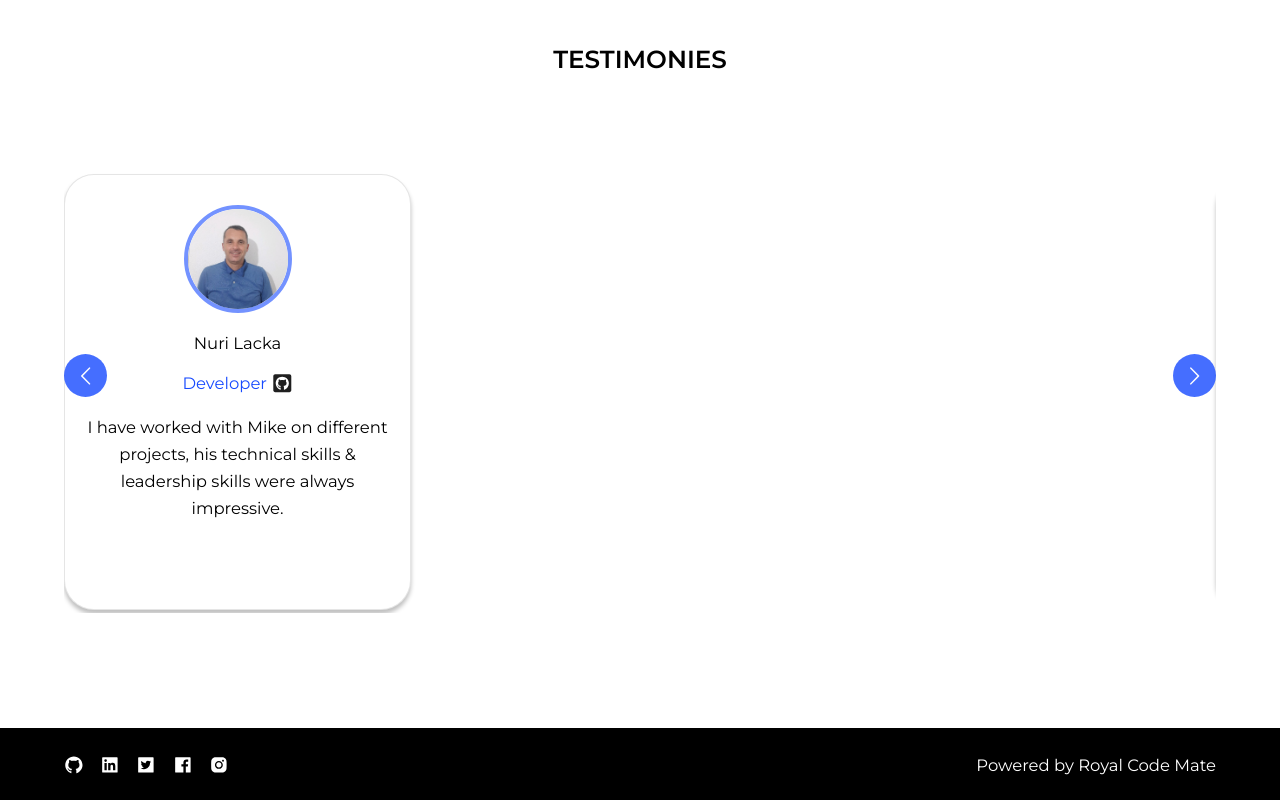
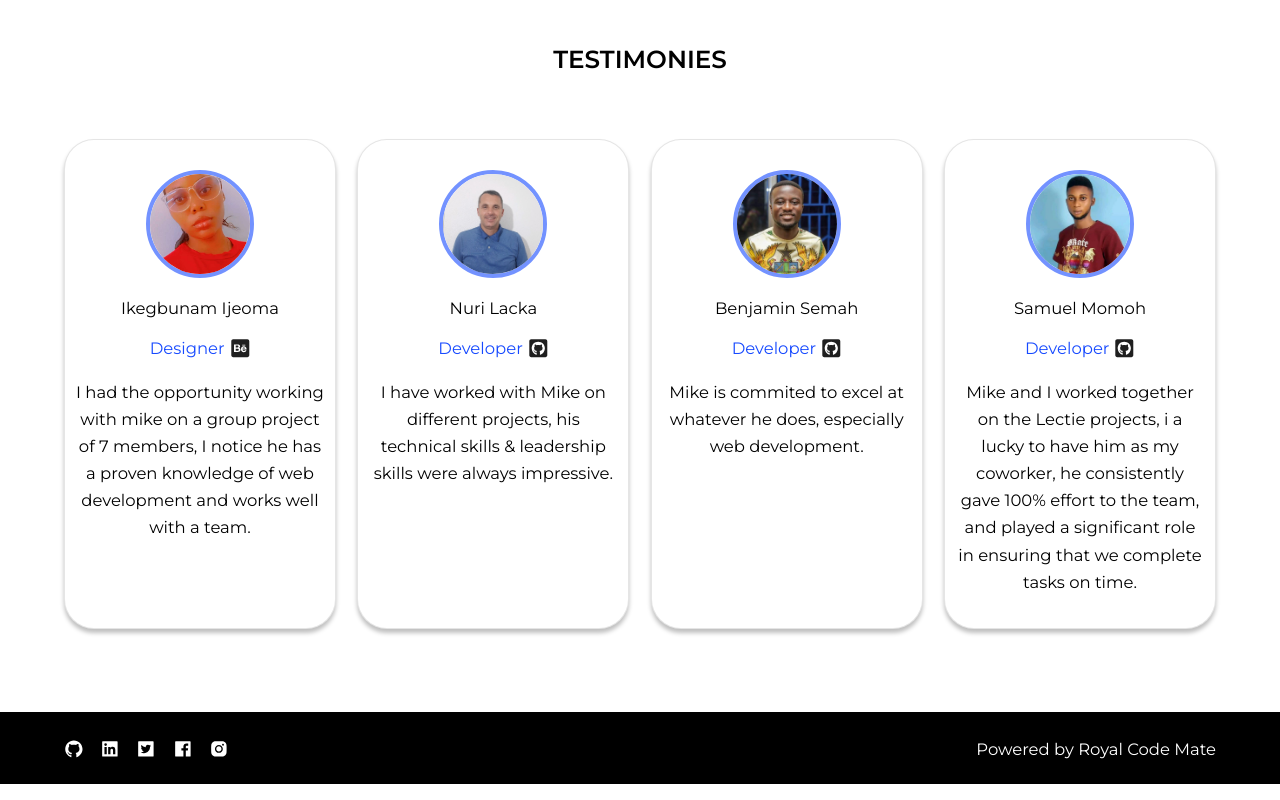
Before and after one commit to codewithmike01/portfolio-v2, a React (Create React App) app: page / in a window 1280 px wide. Shown: the part 1719-2519 px from the top of the page. Built offline with nearby package versions, Linux system fonts and the light colour scheme.

Commit message:
fix: made carousel of testimony to grid

```diff
--- a/src/components/styles/TestimonyCard.style.tsx
+++ b/src/components/styles/TestimonyCard.style.tsx
@@ -1,7 +1,6 @@
 import styled from 'styled-components';
 
 export const TestimonyContainer = styled.section`
-  width: 325px;
   height: 100%;
   background: #ffffff;
   border: 1px solid rgba(0, 0, 0, 0.1);
--- a/src/pages/HomePage.tsx
+++ b/src/pages/HomePage.tsx
@@ -89,7 +89,7 @@ const HomePage = () => {
 
         <section className="testimony_section">
           <h2>TESTIMONIES</h2>
-          <Carousel responsive={responsive} infinite={true}>
+          <div className="testimony_container">
             {testimonyData.map(
               ({ id, name, image, icon, link, profession, testify }) => (
                 <TestimonyCard
@@ -103,7 +103,7 @@ const HomePage = () => {
                 />
               )
             )}
-          </Carousel>
+          </div>
         </section>
 
         <Footer />
--- a/src/pages/services/HomePageServices.tsx
+++ b/src/pages/services/HomePageServices.tsx
@@ -128,6 +128,17 @@ export const testimonyData: {
 }[] = [
   {
     id: 1,
+    name: 'Ikegbunam Ijeoma',
+    image: `${IkegbunamIjeoma}`,
+    profession: 'Designer',
+    icon: <FaBehanceSquare />,
+    testify:
+      'I had the opportunity working with mike on a group project of 7 members, I notice he has a proven knowledge of web development and works well with a team.',
+    link: 'https://www.behance.net/ikegbunamijeoma/projects',
+  },
+
+  {
+    id: 2,
     name: 'Nuri Lacka',
     image: `${NuriLucka}`,
     profession: 'Developer',
@@ -136,8 +147,9 @@ export const testimonyData: {
       'I have worked with Mike on different projects, his technical skills & leadership skills were always impressive.',
     link: 'https://github.com/Nuri1977',
   },
+
   {
-    id: 2,
+    id: 3,
     name: 'Benjamin Semah',
     image: `${BenjaminSemah}`,
     profession: 'Developer',
@@ -146,16 +158,7 @@ export const testimonyData: {
       'Mike is commited to excel at whatever he does, especially web development.',
     link: 'https://github.com/BenjaminSemah',
   },
-  {
-    id: 3,
-    name: 'Ikegbunam Ijeoma',
-    image: `${IkegbunamIjeoma}`,
-    profession: 'Designer',
-    icon: <FaBehanceSquare />,
-    testify:
-      'I had the opportunity working with mike on a group project of 7 members, I notice he has a proven knowledge of web development and works well with a team.',
-    link: 'https://www.behance.net/ikegbunamijeoma/projects',
-  },
+
   {
     id: 4,
     name: 'Samuel Momoh',
--- a/src/pages/styles/HomePage.styles.tsx
+++ b/src/pages/styles/HomePage.styles.tsx
@@ -75,6 +75,13 @@ export const HomePageContainer = styled.section`
     flex-direction: column;
     gap: 64px;
 
+    .testimony_container {
+      display: grid;
+      grid-template-columns: repeat(auto-fit, minmax(260px, 1fr));
+      grid-gap: 1.3rem;
+      grid-row-gap: 3rem;
+    }
+
     .react-multiple-carousel__arrow--left,
     .react-multiple-carousel__arrow--right {
       background: rgba(23, 74, 255, 0.8);
```
